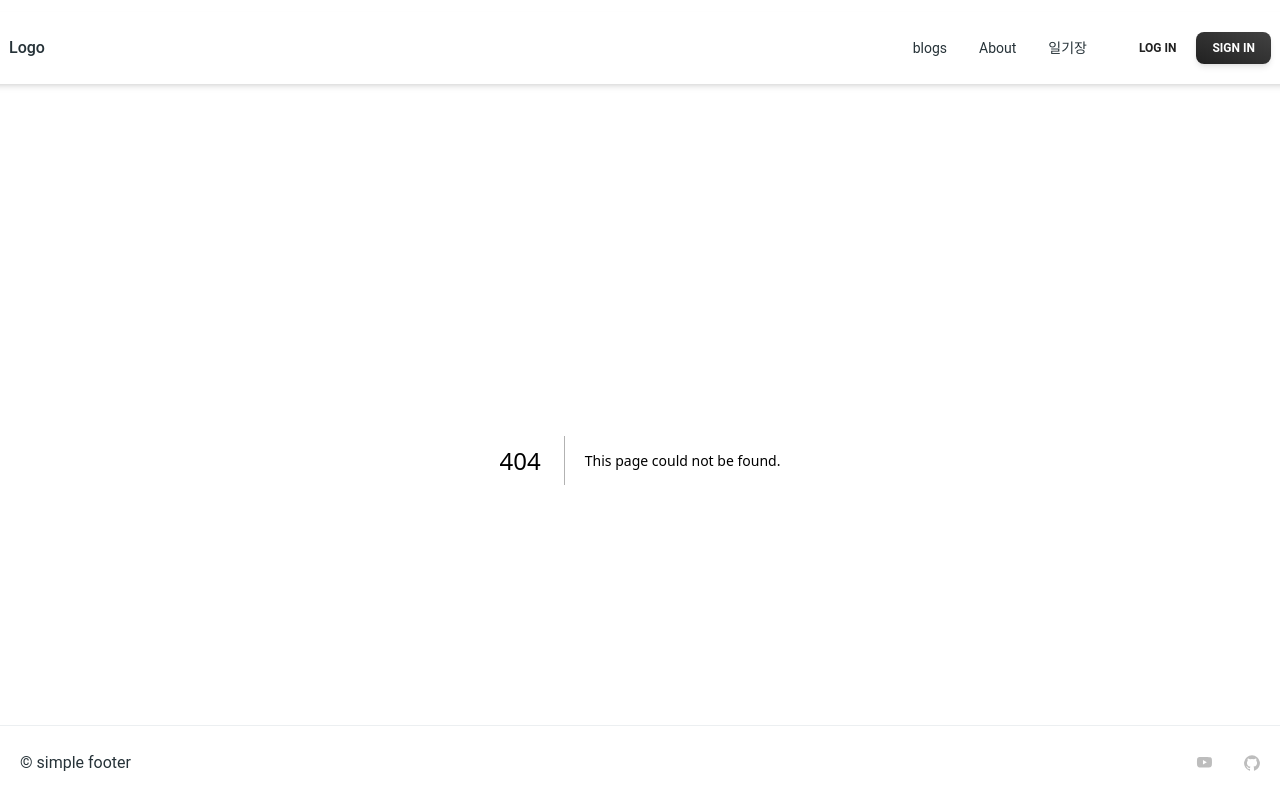
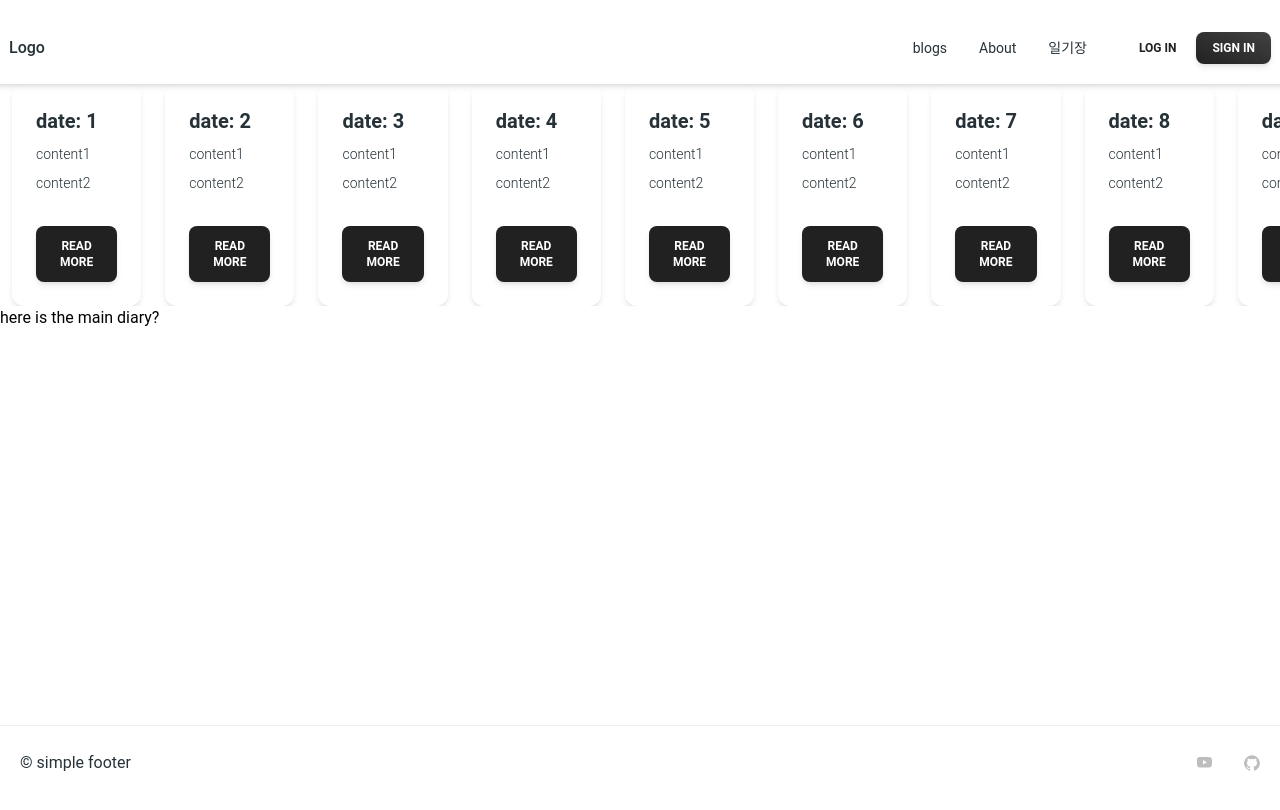
Before and after one commit to Timmer27/jonggulog, a Next.js app: page /diet in a window 1280 px wide. Before the commit this address had no page. Shown: the top 810 px of the page. Built offline with nearby package versions, Linux system fonts and the light colour scheme.

Commit message:
tmp diary UI

```diff
--- /dev/null
+++ b/pages/diet/index.tsx
@@ -0,0 +1,69 @@
+import React, { useEffect, useState } from "react";
+import {
+  Card,
+  CardHeader,
+  CardBody,
+  CardFooter,
+  Typography,
+  Button,
+  Tooltip
+} from "@material-tailwind/react";
+
+interface monthDateObj {
+  first: number;
+  last: number;
+}
+
+function index() {
+  const [monthDate, setMonthDate] = useState<monthDateObj>();
+
+  useEffect(() => {
+    const date = new Date();
+    const firstDay = new Date(date.getFullYear(), date.getMonth(), 1);
+    const lastDay = new Date(date.getFullYear(), date.getMonth() + 1, 0);
+    const dateObj = { first: firstDay.getDate(), last: lastDay.getDate() };
+    setMonthDate(dateObj);
+  }, []);
+
+  //   var first = date.getDate() - date.getDay(); // First day is the day of the month - the day of the week
+  //   var last = first + 6; // last day is the first day + 6
+  return (
+    monthDate?.last && (
+      <div>
+        <div className="flex flex-row overflow-auto">
+          {Array.from({ length: monthDate?.last }, (_, index) => {
+            return (
+              <Card className="mt-6 mx-3 w-96">
+                <CardBody>
+                  <Typography variant="h5" color="blue-gray" className="mb-2">
+                    date: {index + 1}
+                  </Typography>
+                  <Typography
+                    variant="small"
+                    color="blue-gray"
+                    className="mb-2"
+                  >
+                    content1
+                  </Typography>
+                  <Typography
+                    variant="small"
+                    color="blue-gray"
+                    className="mb-2"
+                  >
+                    content2
+                  </Typography>
+                </CardBody>
+                <CardFooter className="pt-0">
+                  <Button>Read More</Button>
+                </CardFooter>
+              </Card>
+            );
+          })}
+        </div>
+        <h1>here is the main diary?</h1>
+      </div>
+    )
+  );
+}
+
+export default index;
```
